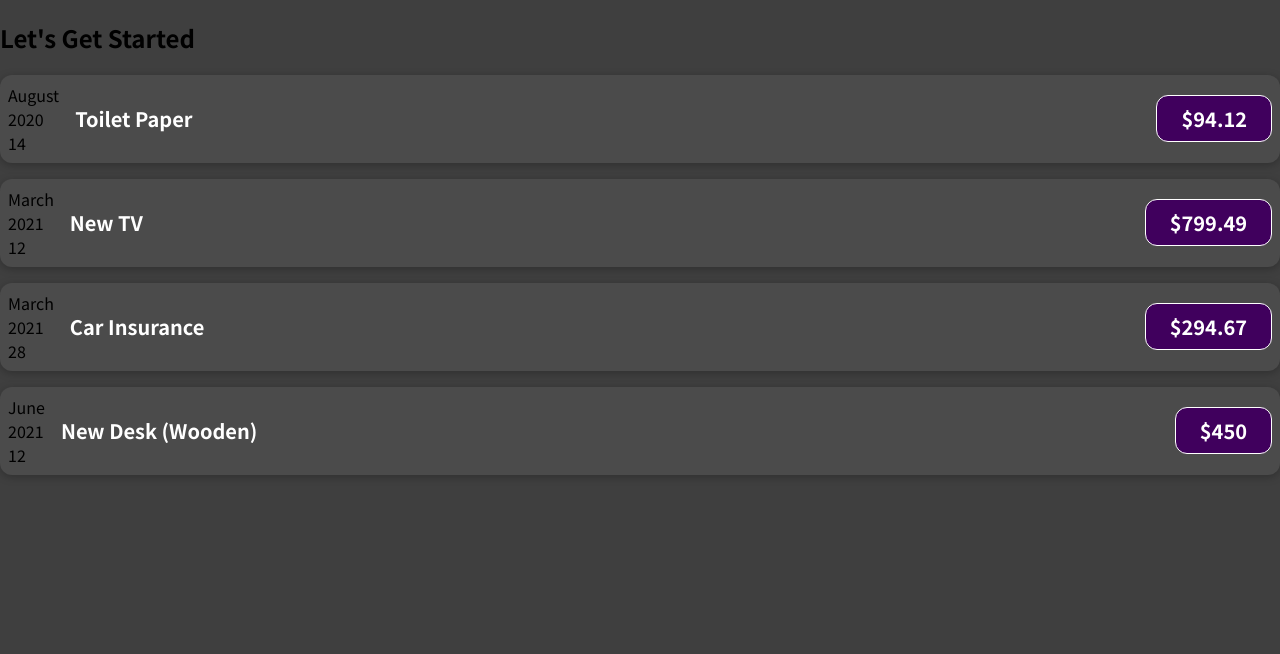
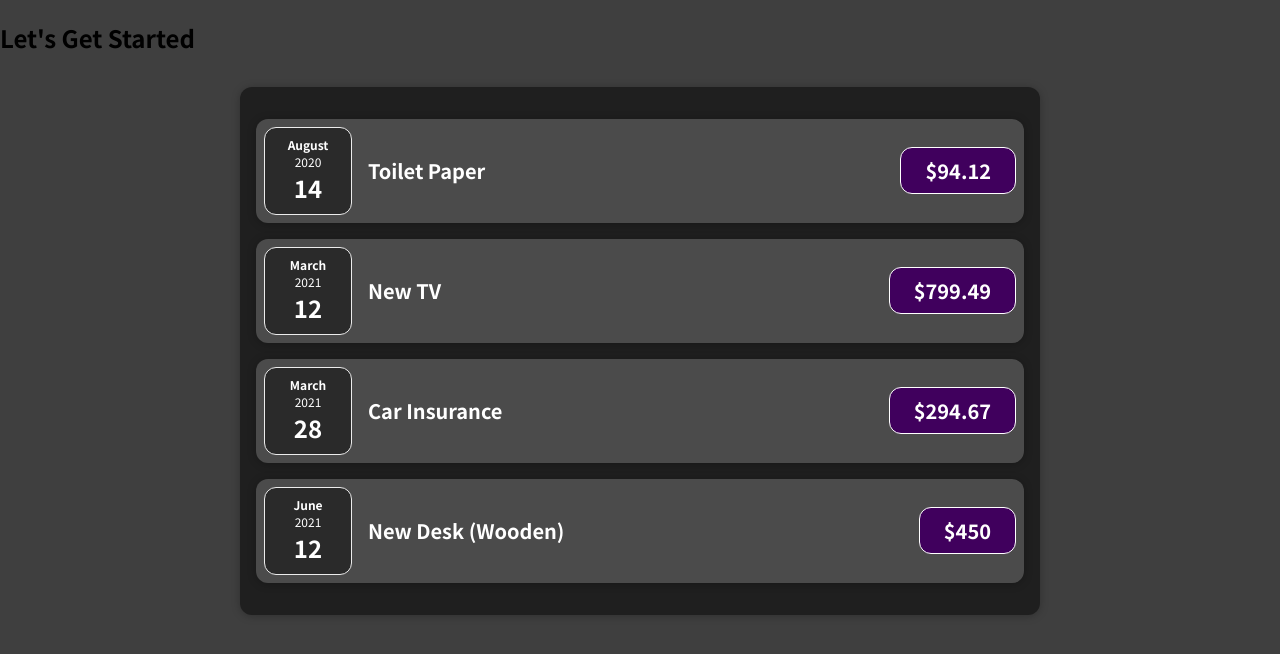
Before and after one commit to Michelosc/expense-tracker, a React (Create React App) app: page / in a window 1280 px wide. Shown: the top 654 px of the page. Built offline with nearby package versions, Linux system fonts and the light colour scheme.

Commit message:
Adding new components and organizing the files

```diff
--- a/src/App.js
+++ b/src/App.js
@@ -1,6 +1,6 @@
-import ExpenseItem from "./components/ExpenseItem";
+import Expenses from "./components/Expenses/Expenses";
 
-function App() {
+const App = () => {
   const expenses = [
     {
       id: "e1",
@@ -24,30 +24,11 @@
   ];
 
   return (
-    <div className="App">
+    <div>
       <h2>Let's Get Started</h2>
-      <ExpenseItem
-        title={expenses[0].title}
-        amount={expenses[0].amount}
-        date={expenses[0].date}
-      ></ExpenseItem>
-      <ExpenseItem
-        title={expenses[1].title}
-        amount={expenses[1].amount}
-        date={expenses[1].date}
-      ></ExpenseItem>
-      <ExpenseItem
-        title={expenses[2].title}
-        amount={expenses[2].amount}
-        date={expenses[2].date}
-      ></ExpenseItem>
-      <ExpenseItem
-        title={expenses[3].title}
-        amount={expenses[3].amount}
-        date={expenses[3].date}
-      ></ExpenseItem>
+      <Expenses items={expenses} />
     </div>
   );
-}
+};
 
 export default App;
--- a/src/components/ExpenseItem.js
+++ /dev/null
@@ -1,23 +0,0 @@
-import "./ExpenseItem.css";
-
-function ExpenseItem(props) {
-  const month = props.date.toLocaleString("en-US", { month: "long" });
-  const day = props.date.toLocaleString("en-US", { day: "2-digit" });
-  const year = props.date.getFullYear();
-
-  return (
-    <div className="expense-item">
-      <div>
-        <div>{month}</div>
-        <div>{year}</div>
-        <div>{day}</div>
-      </div>
-      <div className="expense-item__description">
-        <h2>{props.title}</h2>
-        <div className="expense-item__price">${props.amount}</div>
-      </div>
-    </div>
-  );
-}
-
-export default ExpenseItem;
--- /dev/null
+++ b/src/components/Expenses/ExpenseDate.css
@@ -0,0 +1,26 @@
+.expense-date {
+  display: flex;
+  flex-direction: column;
+  width: 5.5rem;
+  height: 5.5rem;
+  border: 1px solid #ececec;
+  background-color: #2a2a2a;
+  color: white;
+  border-radius: 12px;
+  align-items: center;
+  justify-content: center;
+}
+
+.expense-date__month {
+  font-size: 0.75rem;
+  font-weight: bold;
+}
+
+.expense-date__year {
+  font-size: 0.75rem;
+}
+
+.expense-date__day {
+  font-size: 1.5rem;
+  font-weight: bold;
+}
--- /dev/null
+++ b/src/components/Expenses/ExpenseDate.js
@@ -0,0 +1,17 @@
+import "./ExpenseDate.css";
+
+const ExpenseDate = (props) => {
+  const month = props.date.toLocaleString("en-US", { month: "long" });
+  const day = props.date.toLocaleString("en-US", { day: "2-digit" });
+  const year = props.date.getFullYear();
+
+  return (
+    <div className="expense-date">
+      <div className="expense-date__month">{month}</div>
+      <div className="expense-date__year">{year}</div>
+      <div className="expense-date__day">{day}</div>
+    </div>
+  );
+};
+
+export default ExpenseDate;
--- a/src/components/ExpenseItem.css
+++ b/src/components/Expenses/ExpenseItem.css
@@ -2,10 +2,8 @@
   display: flex;
   justify-content: space-between;
   align-items: center;
-  box-shadow: 0 2px 8px rgba(0, 0, 0, 0.25);
   padding: 0.5rem;
   margin: 1rem 0;
-  border-radius: 12px;
   background-color: #4b4b4b;
 }
 
--- /dev/null
+++ b/src/components/Expenses/ExpenseItem.js
@@ -0,0 +1,17 @@
+import "./ExpenseItem.css";
+import ExpenseDate from "./ExpenseDate";
+import Card from "../UI/Card";
+
+const ExpenseItem = (props) => {
+  return (
+    <Card className="expense-item">
+      <ExpenseDate date={props.date} />
+      <div className="expense-item__description">
+        <h2>{props.title}</h2>
+        <div className="expense-item__price">${props.amount}</div>
+      </div>
+    </Card>
+  );
+};
+
+export default ExpenseItem;
--- /dev/null
+++ b/src/components/Expenses/Expenses.css
@@ -0,0 +1,7 @@
+.expenses {
+  padding: 1rem;
+  background-color: rgb(31, 31, 31);
+  margin: 2rem auto;
+  width: 50rem;
+  max-width: 95%;
+}
--- /dev/null
+++ b/src/components/Expenses/Expenses.js
@@ -0,0 +1,32 @@
+import Card from "../UI/Card";
+import ExpenseItem from "./ExpenseItem";
+import "./Expenses.css";
+
+const Expenses = (props) => {
+  return (
+    <Card className="expenses">
+      <ExpenseItem
+        title={props.items[0].title}
+        amount={props.items[0].amount}
+        date={props.items[0].date}
+      />
+      <ExpenseItem
+        title={props.items[1].title}
+        amount={props.items[1].amount}
+        date={props.items[1].date}
+      />
+      <ExpenseItem
+        title={props.items[2].title}
+        amount={props.items[2].amount}
+        date={props.items[2].date}
+      />
+      <ExpenseItem
+        title={props.items[3].title}
+        amount={props.items[3].amount}
+        date={props.items[3].date}
+      />
+    </Card>
+  );
+};
+
+export default Expenses;
--- /dev/null
+++ b/src/components/UI/Card.css
@@ -0,0 +1,4 @@
+.card {
+  border-radius: 12px;
+  box-shadow: 0 1px 8px rgba(0, 0, 0, 0.25);
+}
--- /dev/null
+++ b/src/components/UI/Card.js
@@ -0,0 +1,8 @@
+import "./Card.css";
+
+const Card = (props) => {
+  const classes = "card " + props.className;
+  return <div className={classes}>{props.children}</div>;
+};
+
+export default Card;
```
